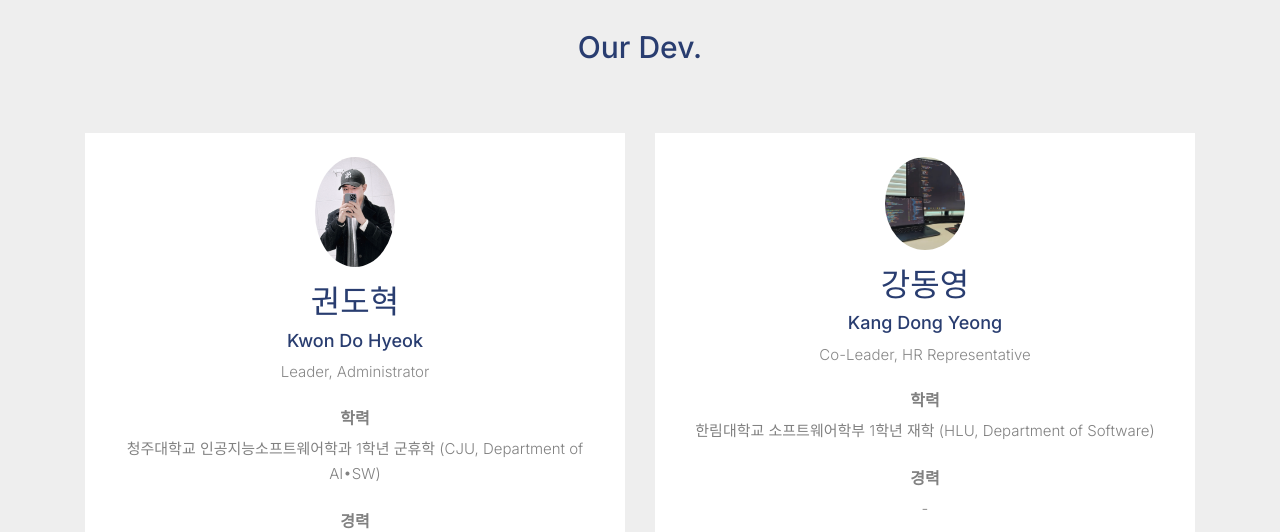
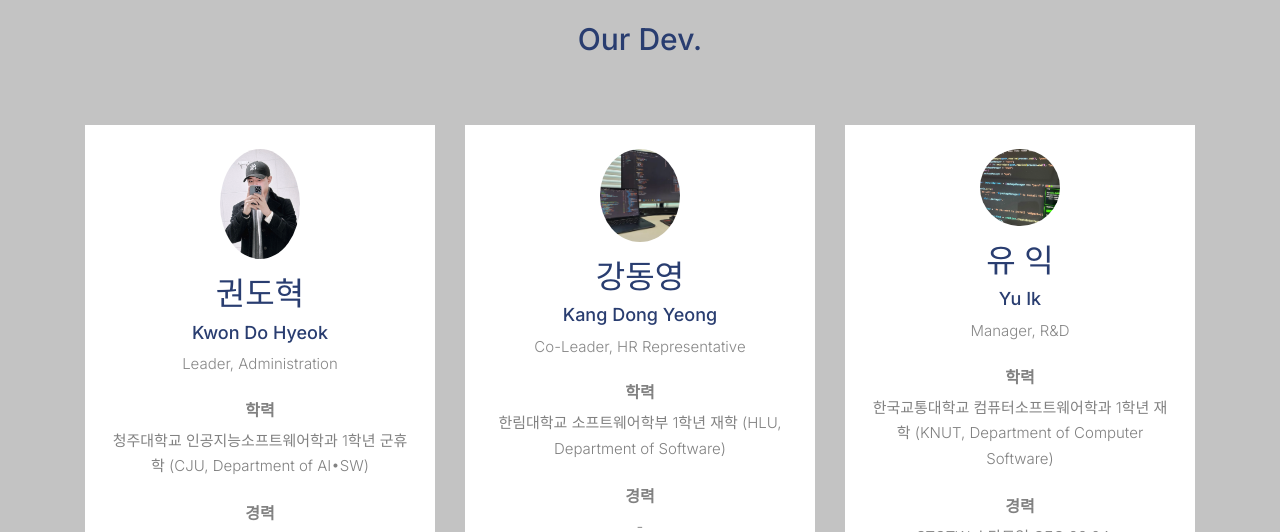
Before and after one commit to Kwondh0321/Enmirynet_main, a website: page source/_developers/index.html in a window 1280 px wide. Shown: the part 2130-2662 px from the top of the page. Drawn offline with Linux system fonts and the light colour scheme; files whose address does not match are found by name.

Commit message:
add yuik developer (manager)

```diff
--- a/source/_developers/css/style.css
+++ b/source/_developers/css/style.css
@@ -4,7 +4,7 @@ body {
   color: #818181;
   font-weight: 300;
   font-size: 15px;
-  background: #EEEEEE;
+  background: #c3c3c3;
 }
 
   body:before {
--- a/source/_developers/index.html
+++ b/source/_developers/index.html
@@ -169,13 +169,11 @@
         <div class="slide-one-item home-slider owl-carousel">
           <div>
             <div class="testimonial">
-
-
               <blockquote class="mb-5">
                 <p>&ldquo;반가워요 대표에요. 24년 새해가 밝고 어느덧 사이트 개발도 2년 차에 다다라요.<br>즐겁게 사용 중이길 바래요. 그걸 목표로 개발하고있어요&rdquo;</p>
               </blockquote>
 
-              <figure class="mb-4 d-block align-items-center justify-content-center">
+              <figure class="mb-3 d-block align-items-center justify-content-center">
 								<p>Leader 권도혁</p>
                 <div><img src="images/img_develop2.jpg" alt="Image" class="w-50 img-fluid mb-3"></div>
               </figure>
@@ -187,11 +185,23 @@
               <blockquote class="mb-5">
                 <p>&ldquo;처음엔 단순 소규모 프로젝트였는데 어느덧 2년이라는 시간이 지났네요,<br>아직 제대로 된 사이트라고 할 수는 없지만 저희만의 철칙을 가지고 정식 서비스를 출시하는 그날까지 달려볼게요.<br>24년도 화이팅!&rdquo;</p>
               </blockquote>
-              <figure class="mb-4 d-block align-items-center justify-content-center">
+              <figure class="mb-3 d-block align-items-center justify-content-center">
 								<p>Co-Leader 강동영</p>
                 <div><img src="images/img_develop3.jpg" alt="Image" class="w-50 img-fluid mb-3"></div>
               </figure>
 
+            </div>
+          </div>
+					<div>
+            <div class="testimonial">
+              <blockquote class="mb-5">
+                <p>&ldquo;저희 엔미리넷이 아직 서비스를 개발하는 과정에서<br>새로운 것을 배우고 많은 경험을 통해<br>더 좋은 서비스로 여러분들께 보답해드리겠습니다!!&rdquo;</p>
+              </blockquote>
+
+              <figure class="mb-3 d-block align-items-center justify-content-center">
+								<p>Manager 유익</p>
+                <div><img src="images/img_yuik.jpg" alt="Image" class="w-50 img-fluid mb-3"></div>
+              </figure>
             </div>
           </div>
 
@@ -206,20 +216,20 @@
             </div>
           </div>
           <div class="row">
-            <div class="col-md-8 col-lg-6 mb-5 mb-lg-0" data-aos="fade" data-aos-delay="100">
+            <div class="col-md-6 col-lg-4 mb-5 mb-lg-0" data-aos="fade" data-aos-delay="100">
               <div class="person text-center bg-white p-4">
                 <img src="images/img_leader.jpg" alt="Image" class="img-fluid rounded-circle mb-3">
                 <h2>권도혁</h2>
 					  		<h3>Kwon Do Hyeok</h3>
-								<p class="position text-muted">Leader, Administrator</p>
-                <p class="mb-4"><h6 style="font-weight:bold;">학력</h6>청주대학교 인공지능소프트웨어학과 1학년 군휴학 (CJU, Department of AI•SW)<br><br><h6 style="font-weight:bold;">경력</h6>CPP 4년<br>NodeJS 3년<br>Linux (Kali, Ubuntu) 2년<br>Python in-depth 2년<br>MySQL, OracleSQL 1년<br>SQLD 자격증 보유 예정 (24.05)</p>
+								<p class="position text-muted">Leader, Administration</p>
+                <p class="mb-4"><h6 style="font-weight:bold;">학력</h6>청주대학교 인공지능소프트웨어학과 1학년 군휴학 (CJU, Department of AI•SW)<br><br><h6 style="font-weight:bold;">경력</h6>CPP 20.04~<br>NodeJS 21.01~<br>Linux (Kali, Ubuntu) 21.11 ~<br>Python in-depth 22.03<br>MySQL, OracleSQL 23.05<br>SQLD 자격증 보유 예정 (24.05)</p>
                 <ul class="ul-social-circle">
                   <li><a href="https://github.com/kwondh0321/"><span class="icon-github"></span></a></li>
                   <li><a href="https://www.instagram.com/kdh_.321/"><span class="icon-instagram"></span></a></li>
                 </ul>
               </div>
             </div>
-            <div class="col-md-8 col-lg-6 mb-5 mb-lg-0" data-aos="fade" data-aos-delay="200">
+            <div class="col-md-6 col-lg-4 mb-5 mb-lg-0" data-aos="fade" data-aos-delay="200">
               <div class="person text-center bg-white p-4">
                 <img src="images/img_develop3.jpg" alt="Image" class="img-fluid rounded-circle mb-3">
                 <h2>강동영</h2>
@@ -228,6 +238,18 @@
                 <p class="mb-4"><h6 style="font-weight:bold;">학력</h6>한림대학교 소프트웨어학부 1학년 재학 (HLU, Department of Software)<br><br><h6 style="font-weight:bold;">경력</h6>-</p>
                 <ul class="ul-social-circle">
                   <li><a href="https://www.instagram.com/east._.zer0/"><span class="icon-instagram"></span></a></li>
+                </ul>
+              </div>
+            </div>
+						<div class="col-md-6 col-lg-4 mb-5 mb-lg-0" data-aos="fade" data-aos-delay="200">
+              <div class="person text-center bg-white p-4">
+                <img src="images/img_yuik.jpg" alt="Image" class="img-fluid rounded-circle mb-3">
+                <h2>유 익</h2>
+						    <h3>Yu Ik</h3>
+                <p class="position text-muted">Manager, R&D</p>
+                <p class="mb-4"><h6 style="font-weight:bold;">학력</h6>한국교통대학교 컴퓨터소프트웨어학과 1학년 재학 (KNUT, Department of Computer Software)<br><br><h6 style="font-weight:bold;">경력</h6>STCTW 스타트업 CEO 22.04 ~<br>LIFALL 스타트업 개발자 23.02 ~</p>
+                <ul class="ul-social-circle">
+                  <li><a href="https://www.instagram.com/dev_yi123/"><span class="icon-instagram"></span></a></li>
                 </ul>
               </div>
             </div>
```
Also changed, not shown: source/_developers/images/img_yuik.jpg (added).
